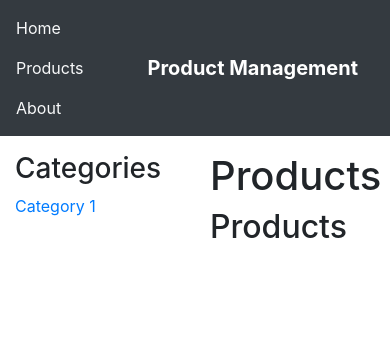
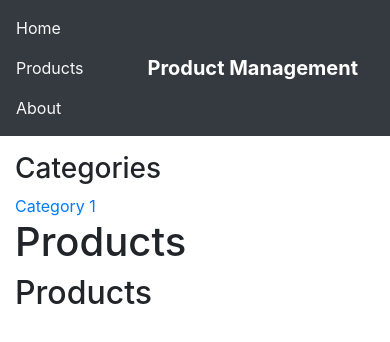
Before and after one commit to ZamurVedovatto/geranciador-produtos-react, a React (Create React App) app: page /products in a window 390 px wide. Shown: the top 342 px of the page. Built offline with nearby package versions, Linux system fonts and the light colour scheme.

Commit message:
Recover URL parameters

```diff
--- a/src/Category.js
+++ b/src/Category.js
@@ -4,7 +4,7 @@ class Category extends Component {
   render () {
     return (
       <div>
-        <h1>Category</h1>
+        <h6>Category {this.props.match.params.catId}</h6>
       </div>
     )
   }
--- a/src/Products.js
+++ b/src/Products.js
@@ -9,11 +9,11 @@ class Products extends Component {
 
     return (
       <div className="row">
-        <div className="col-4">
+        <div className="col-md-4 col-sm-12">
           <h3>Categories</h3>
           <Link to='products/categories/1'>Category 1</Link>
         </div>
-        <div className="col-6 offset-2">
+        <div className="col-md-6 col-sm-12">
           <h1>Products</h1>
           <Route exact path={match.url} component={ProductsHome} />
           <Route exact path={match.url + '/categories/:catId'} component={Category} />
```
Also changed, not shown: 1 other file (tests, documents, lock files or other folders).
